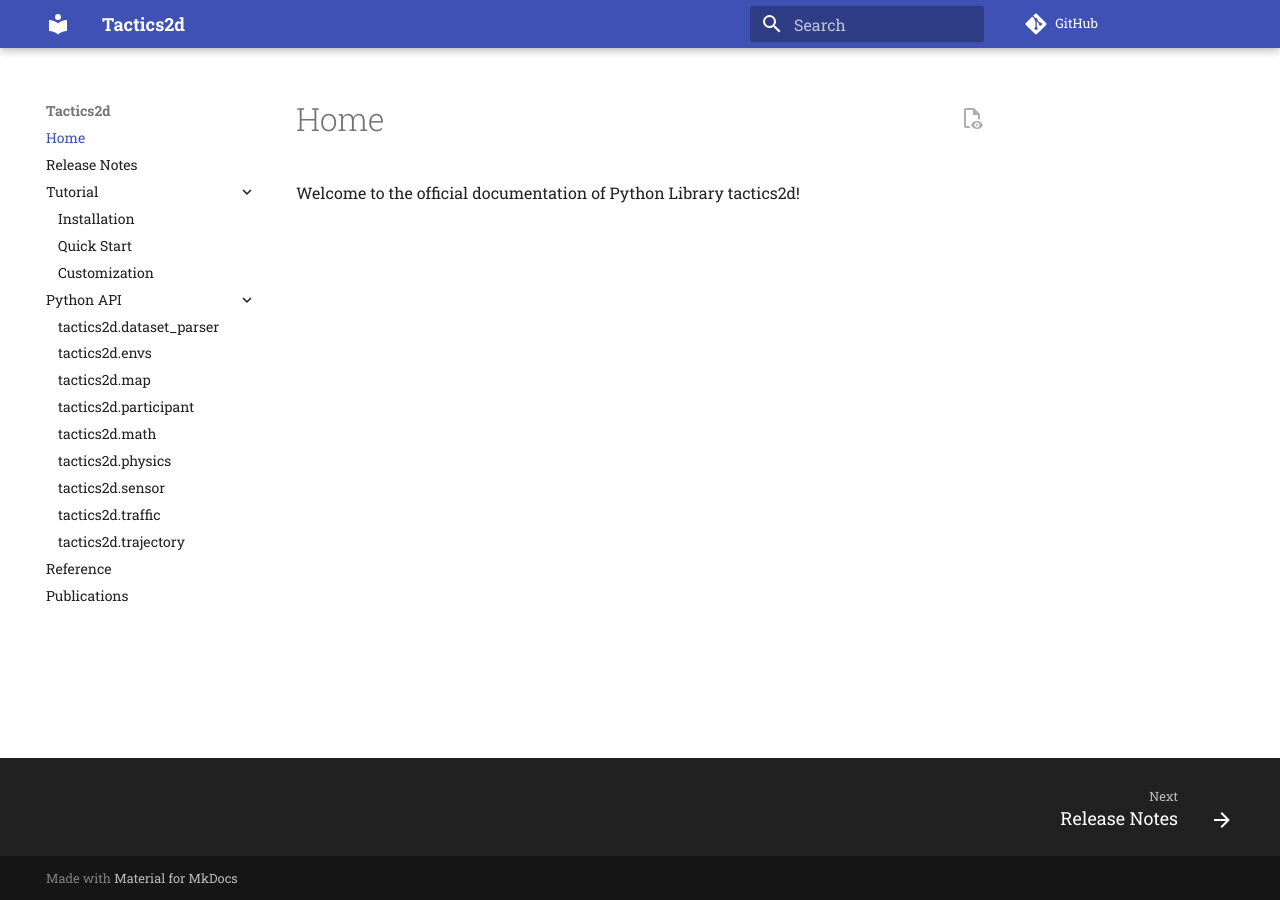
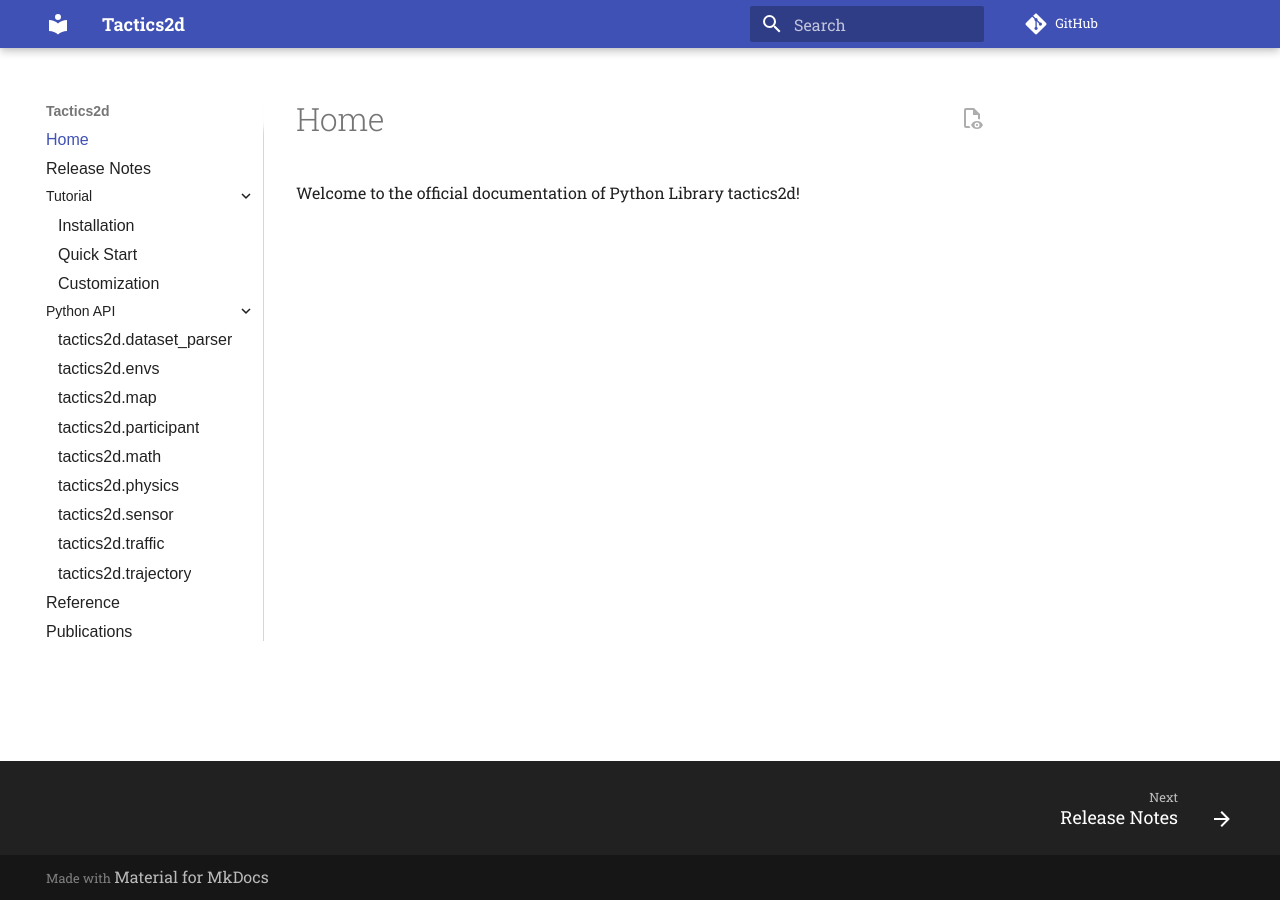
Before and after one commit to WoodOxen/tactics2d, an MkDocs documentation site: the page built from docs/index.md, in a window 1280 px wide. Built offline with MkDocs 1.6.1 and Material for MkDocs 9.7.7, drawn with Linux system fonts in a browser that asks for light colours; comment, search, counter and statistics services are not loaded.

Commit message:
📝 add stylesheet

```diff
--- a/mkdocs.yml
+++ b/mkdocs.yml
@@ -103,3 +103,4 @@
 
 extra_css:
   - https://cdnjs.cloudflare.com/ajax/libs/KaTeX/0.16.7/katex.min.css
+  - css/extra_for_material.css
```
